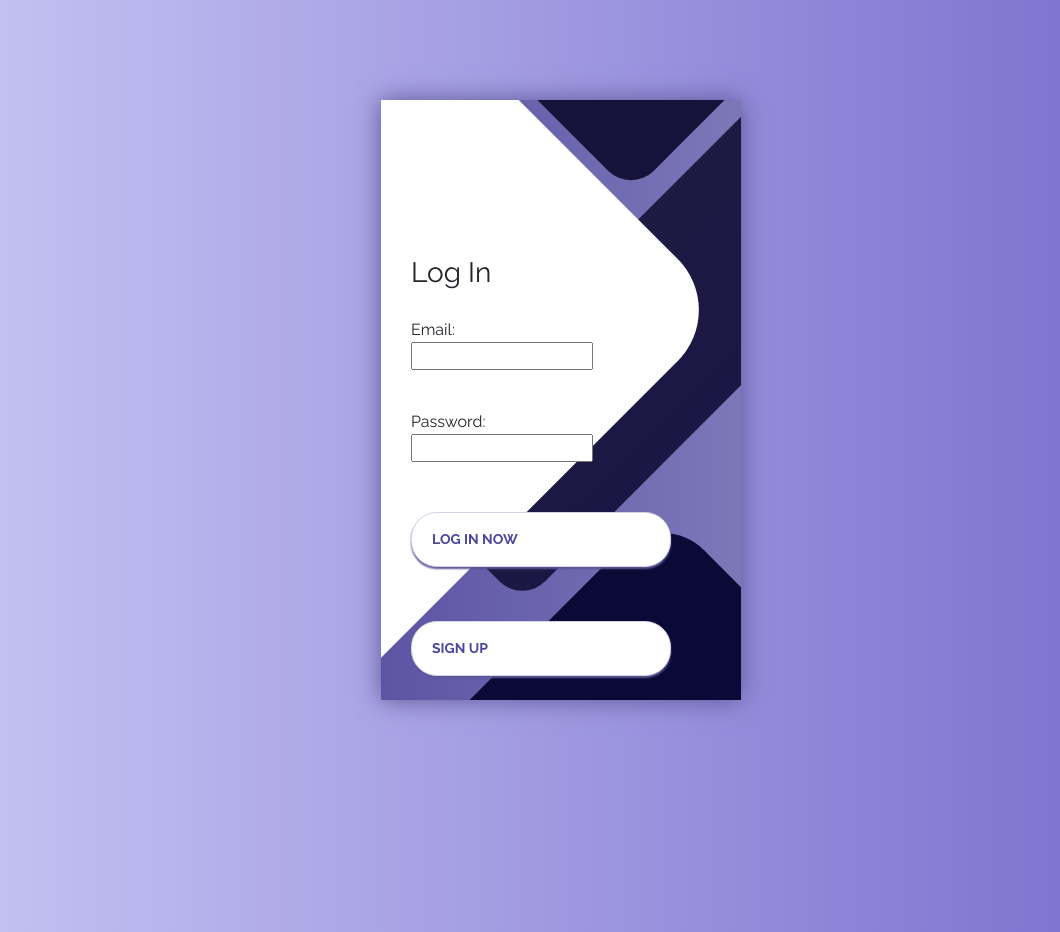
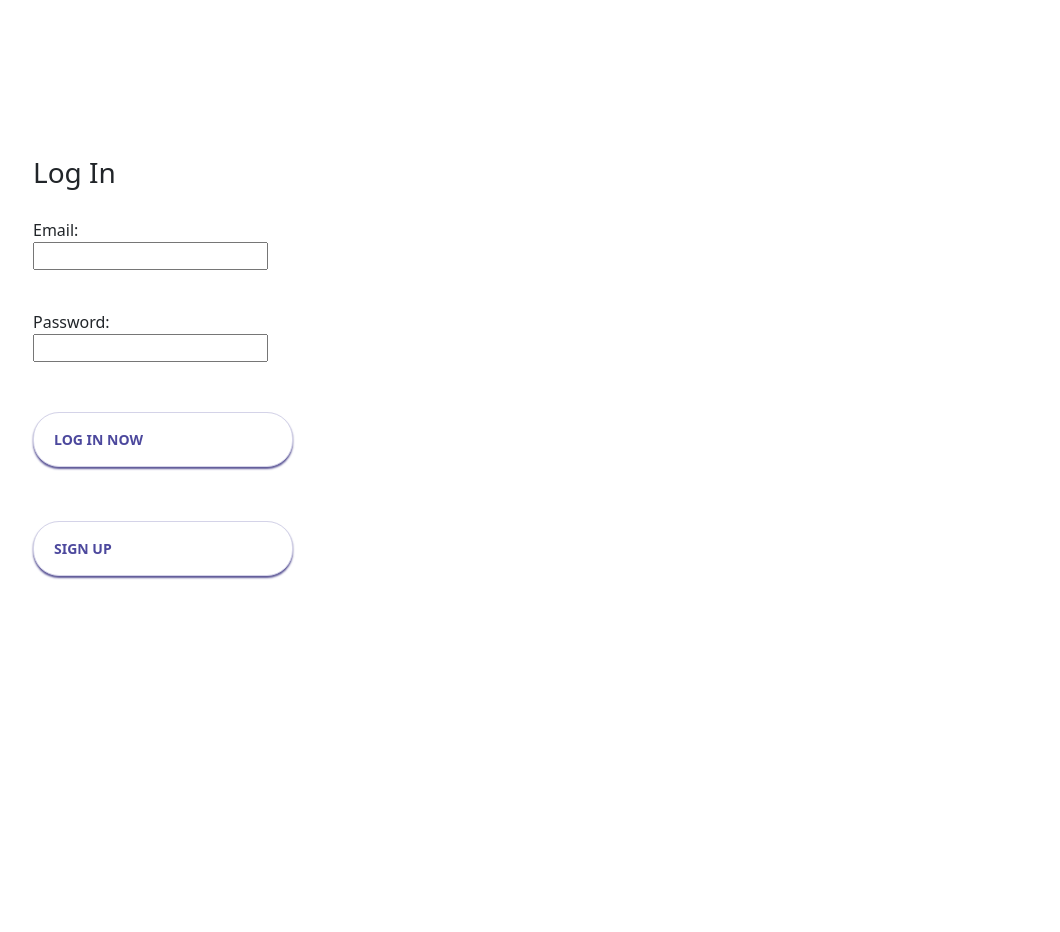
Before and after one commit to j0sephasare/G00392239-It-Practice, a React (Create React App) app: page / in a window 1280 px wide. Shown: the whole page, without its empty margins (79-1139 px from the left). After the commit the page ends 800 px from the top, so only its background shows below. Built offline with nearby package versions, Linux system fonts and the light colour scheme.

Commit message:
new task commit

```diff
--- a/src/App.js
+++ b/src/App.js
@@ -4,6 +4,7 @@ import './components/css/login.css'
 import { Highlights } from './components/Highlights';
 import { Content } from './components/Content';
 import HomePage from './components/homePage';
+import Standings from './components/Standings';
 import {
   BrowserRouter as Router,
   Routes,
@@ -27,7 +28,7 @@ const App = () => {
       <Route path='/homePage' element={<HomePage></HomePage>}></Route>
       <Route path='/Highlights' element={<Highlights></Highlights>}></Route>
       <Route path='/Content' element={<Content></Content>}></Route>
-
+      <Route path='/Standings' element={<Standings></Standings>}></Route>
     </Routes>
     </div>
     </Router>
--- a/src/components/css/login.css
+++ b/src/components/css/login.css
@@ -1,89 +1,3 @@
-@import url('https://fonts.googleapis.com/css?family=Raleway:400,700');
-
-* {
-	box-sizing: border-box;
-	margin: 0;
-	padding: 0;
-	font-family: Raleway, sans-serif;
-}
-
-body {
-	background: linear-gradient(90deg, #C7C5F4, #776BCC);
-}
-
-.container {
-	display: flex;
-	align-items: center;
-	justify-content: center;
-	min-height: 100vh;
-}
-
-.screen {
-	background: linear-gradient(90deg, #5D54A4, #7C78B8);
-	position: relative;
-	height: 600px;
-	width: 360px;
-	box-shadow: 0px 0px 24px #5C5696;
-}
-
-.screen__content {
-	z-index: 1;
-	position: relative;
-	height: 100%;
-}
-
-.screen__background {
-	position: absolute;
-	top: 0;
-	left: 0;
-	right: 0;
-	bottom: 0;
-	z-index: 0;
-	-webkit-clip-path: inset(0 0 0 0);
-	clip-path: inset(0 0 0 0);
-}
-
-.screen__background__shape {
-	transform: rotate(45deg);
-	position: absolute;
-}
-
-.screen__background__shape1 {
-	height: 520px;
-	width: 520px;
-	background: #FFF;
-	top: -50px;
-	right: 120px;
-	border-radius: 0 72px 0 0;
-}
-
-.screen__background__shape2 {
-	height: 220px;
-	width: 220px;
-	background: #17123a;
-	top: -172px;
-	right: 0;
-	border-radius: 32px;
-}
-
-.screen__background__shape3 {
-	height: 540px;
-	width: 190px;
-	background: linear-gradient(270deg, #1c1644, #1c1a43);
-	top: -24px;
-	right: 0;
-	border-radius: 32px;
-}
-
-.screen__background__shape4 {
-	height: 400px;
-	width: 200px;
-	background: #0b0936;
-	top: 420px;
-	right: 50px;
-	border-radius: 60px;
-}
-
 .login {
 	width: 320px;
 	padding: 30px;
--- a/src/components/login.js
+++ b/src/components/login.js
@@ -1,6 +1,6 @@
 import React, { useState } from 'react';
 import axios from 'axios';
-import '../App.css'
+import './css/login.css';
 import HomePage from './homePage';
 
 const Login = () => {
```
Also changed, not shown: src/components/Content.js (+5 -6 lines), src/App.css (line endings or trailing spaces), 1 other file (tests, documents, lock files or other folders). Lines whose indentation alone changed are shown as unchanged.
